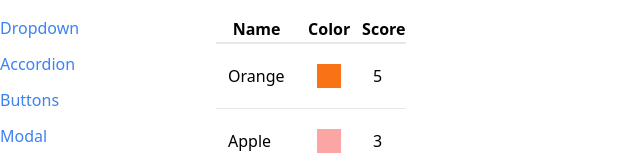
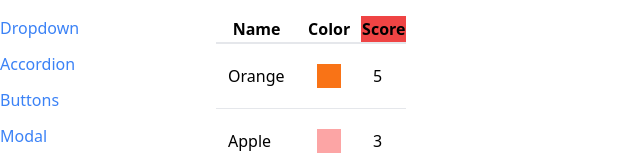
Before and after one commit to mwoitek/react-components-examples, a React (Create React App) app: page /table in a window 1280 px wide. Shown: the top 160 px of the page, without its empty margins (0-640 px from the left). Built offline with nearby package versions, Linux system fonts and the light colour scheme.

Commit message:
Customize table headers

```diff
--- a/src/components/Table.js
+++ b/src/components/Table.js
@@ -1,5 +1,10 @@
+import { Fragment } from 'react';
+
 function Table({ data, config, keyFn }) {
   const renderedHeaders = config.map((column) => {
+    if (column.header) {
+      return <Fragment key={column.label}>{column.header()}</Fragment>;
+    }
     return <th key={column.label}>{column.label}</th>;
   });
 
--- a/src/pages/TablePage.js
+++ b/src/pages/TablePage.js
@@ -13,7 +13,11 @@
       label: 'Color',
       render: (fruit) => <div className={`p-3 m-2 ${fruit.color}`}></div>,
     },
-    { label: 'Score', render: (fruit) => fruit.score },
+    {
+      label: 'Score',
+      render: (fruit) => fruit.score,
+      header: () => <th className='bg-red-500'>Score</th>,
+    },
   ];
 
   const keyFn = (fruit) => fruit.name;
```
